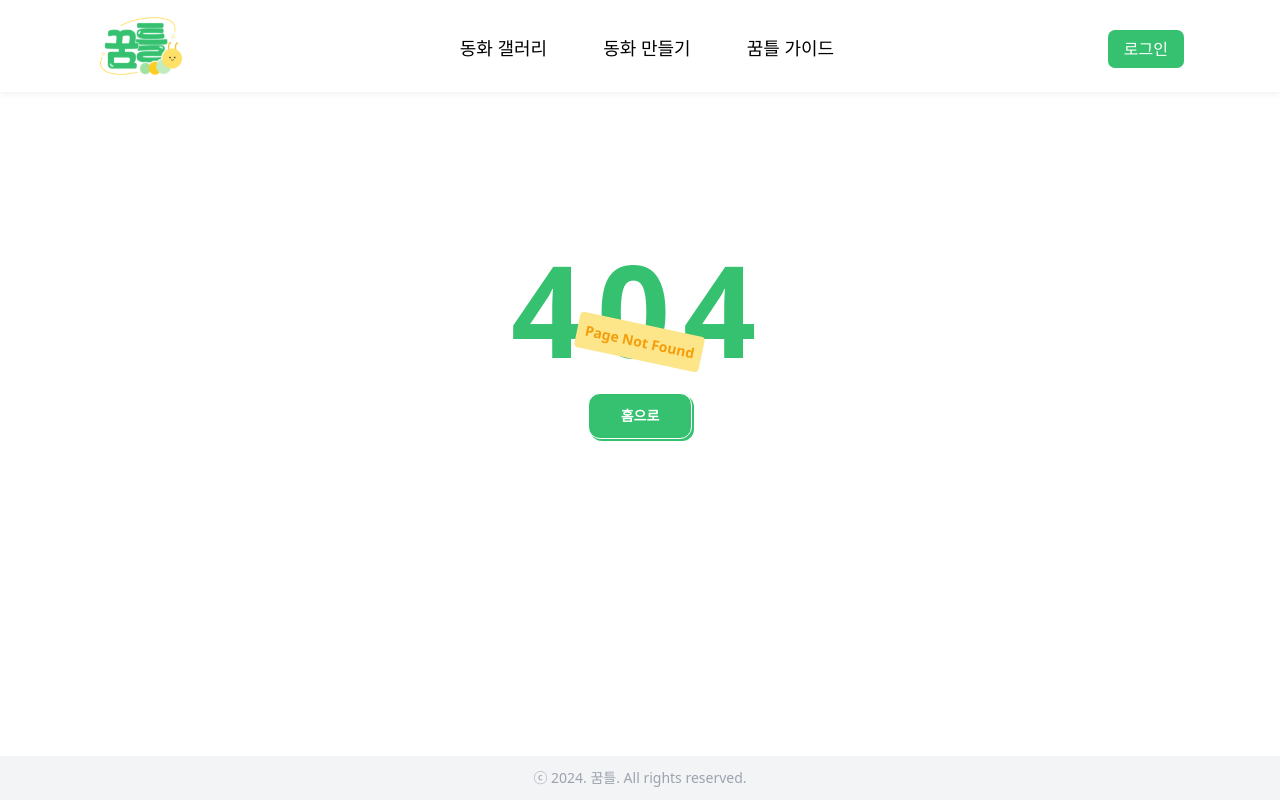
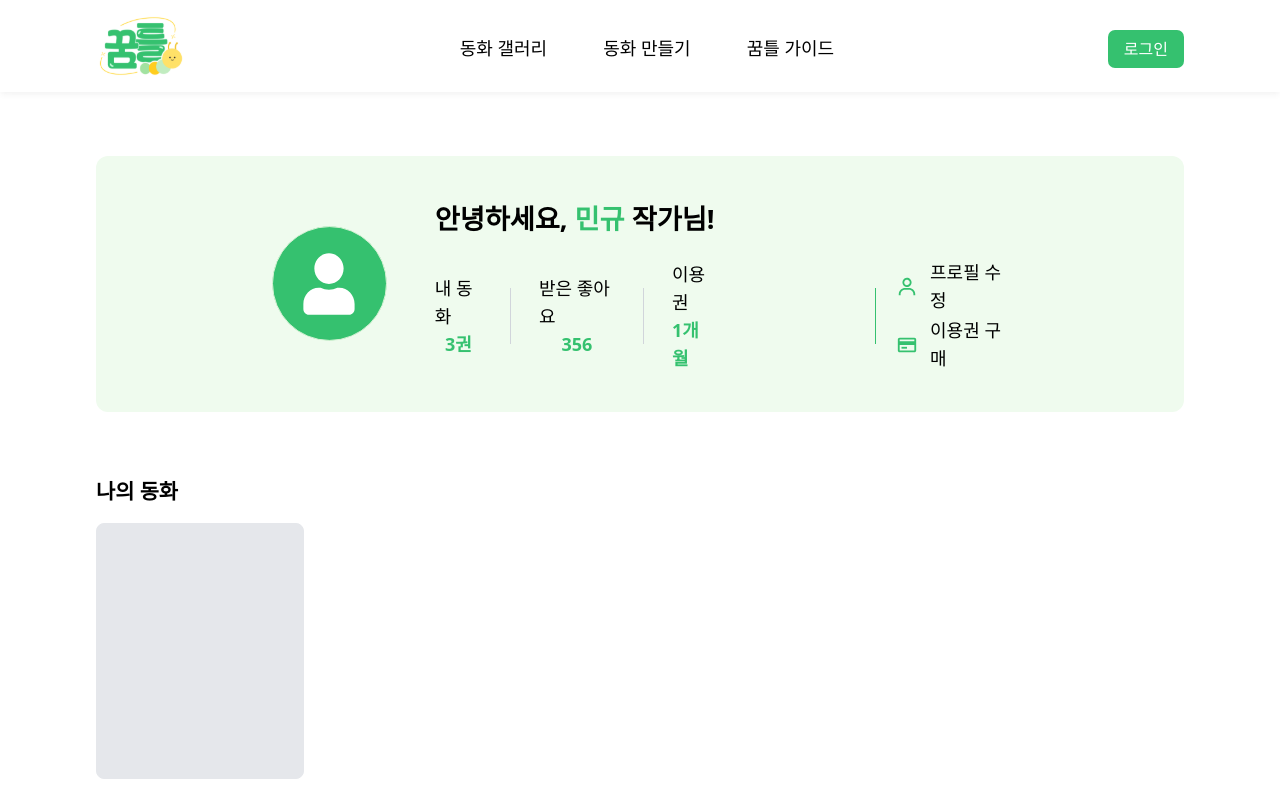
Before and after one commit to dddp014/dream-twist-fe, a Next.js app: page /mypage in a window 1280 px wide. Before the commit this address had no page. Shown: the top 800 px of the page. Built offline with nearby package versions, Linux system fonts and the light colour scheme; what @xpd/tailwind-3dtransforms would draw is missing.

Commit message:
✨ Feat: 마이페이지 화면 구현

```diff
--- /dev/null
+++ b/src/app/mypage/page.tsx
@@ -0,0 +1,81 @@
+/**
+File Name : mypage/page
+Description : 마이페이지
+Author : 나경윤
+
+History
+Date        Author   Status    Description
+2024.08.02  나경윤    Created
+*/
+
+import Image from 'next/image';
+
+export default function Mypage() {
+    return (
+        <div className="flex flex-col justify-center items-center mx-24 mt-16">
+            <div className="bg-main-100 h-64 w-full mb-16 rounded-xl px-44 flex justify-center items-center">
+                <div className="flex flex-row ">
+                    <Image
+                        src={'/images/default-profile.svg'}
+                        alt="profile"
+                        width={125}
+                        height={0}
+                    />
+                    <div className="flex flex-col mx-12 mt-1">
+                        <p className="text-[1.7rem] font-semibold">
+                            안녕하세요, <span className="text-main">민규</span>{' '}
+                            작가님!
+                        </p>
+                        <div className="flex flex-row space-x-7 justify-center items-center mt-5">
+                            <div className="flex flex-col justify-center items-center text-lg">
+                                <p className="font-medium">내 동화</p>
+                                <p className="text-main font-semibold">3권</p>
+                            </div>
+                            <div className="w-px h-14 bg-gray-300" />
+                            <div className="flex flex-col justify-center items-center text-lg">
+                                <p className="font-medium">받은 좋아요</p>
+                                <p className="text-main font-semibold">356</p>
+                            </div>
+                            <div className="w-px h-14 bg-gray-300" />
+                            <div className="flex flex-col justify-center items-center text-lg">
+                                <p className="font-medium">이용권</p>
+                                <p className="text-main font-semibold">1개월</p>
+                            </div>
+                        </div>
+                    </div>
+                </div>
+                <div className="flex flex-row text-lg justify-center items-center ml-28 mt-16">
+                    <div className="w-px h-14 bg-main mr-5" />
+                    <div className="flex flex-col">
+                        <div className="flex flex-row">
+                            <Image
+                                src={'/images/profile.svg'}
+                                alt="profile-edit"
+                                width={22}
+                                height={0}
+                            />
+                            <p className="ml-3 mb-0.5">프로필 수정</p>
+                        </div>
+                        <div className="flex flex-row">
+                            <Image
+                                src={'/images/credit.svg'}
+                                alt="profile-edit"
+                                width={22}
+                                height={0}
+                            />
+                            <p className="ml-3 mb-0.5">이용권 구매</p>
+                        </div>
+                    </div>
+                </div>
+            </div>
+            <div className="flex flex-col self-start mb-16">
+                <p className="text-[1.3rem] font-semibold mb-4">나의 동화</p>
+                <button className="border rounded-lg bg-gray-200 w-52 h-64"></button>
+                <p className="text-[1.3rem] font-semibold mb-4 mt-16">
+                    좋아요한 동화
+                </p>
+                <button className="border rounded-lg bg-gray-200 w-52 h-64"></button>
+            </div>
+        </div>
+    );
+}
```
Also changed, not shown: public/images/credit.svg (added), public/images/profile.svg (added).
